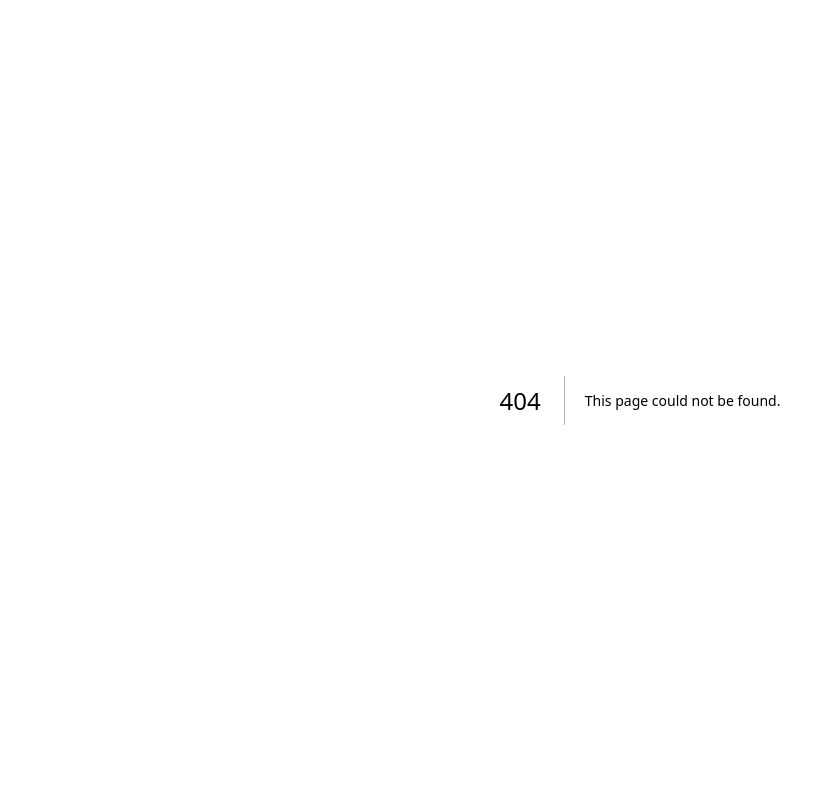
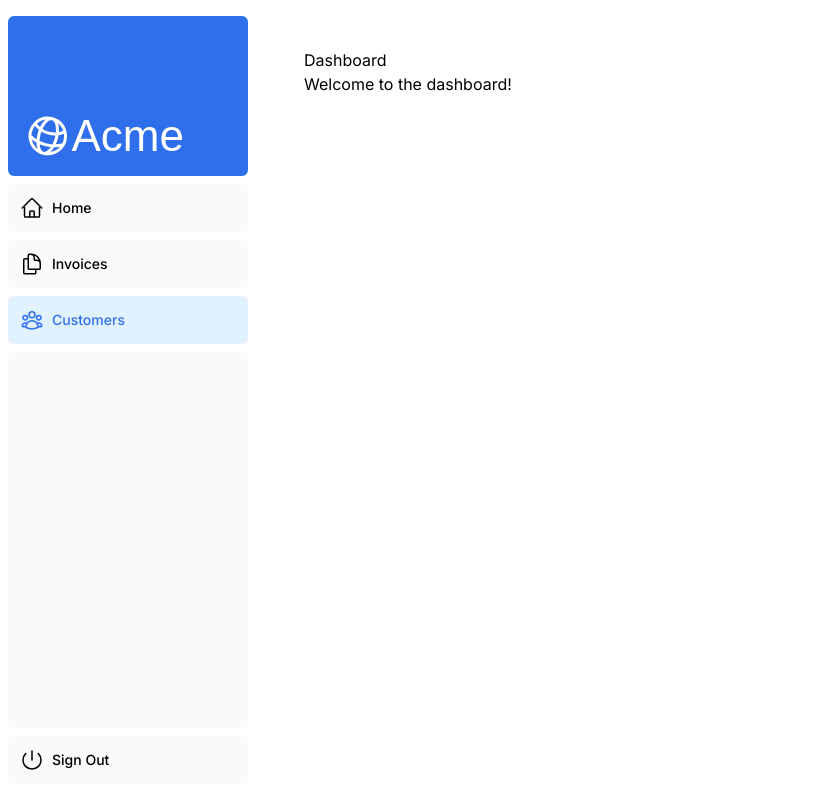
Before and after one commit to goda-kazuki/nextjs-dashboard, a Next.js app: page /dashboard/customers in a window 1280 px wide. Before the commit this address had no page. Shown: the whole page, without its empty margins (0-835 px from the left). Built offline with nearby package versions, Linux system fonts and the light colour scheme; a web font is replaced by a local one.

Commit message:
ナビゲーションリンクの更新とダッシュボードページの追加

```diff
--- /dev/null
+++ b/app/dashboard/customers/page.tsx
@@ -0,0 +1,8 @@
+export default function Page() {
+  return (
+    <div>
+      <h1>Dashboard</h1>
+      <p>Welcome to the dashboard!</p>
+    </div>
+  );
+}
--- /dev/null
+++ b/app/dashboard/invoices/page.tsx
@@ -0,0 +1,8 @@
+export default function Page() {
+  return (
+    <div>
+      <h1>Dashboard</h1>
+      <p>Welcome to the dashboard!</p>
+    </div>
+  );
+}
--- /dev/null
+++ b/app/dashboard/layout.tsx
@@ -0,0 +1,12 @@
+import SideNav from '@/app/ui/dashboard/sidenav';
+
+export default function Layout({ children }: { children: React.ReactNode }) {
+  return (
+    <div className="flex h-screen flex-col md:flex-row md:overflow-hidden">
+      <div className="w-full flex-none md:w-64">
+        <SideNav />
+      </div>
+      <div className="flex-grow p-6 md:overflow-y-auto md:p-12">{children}</div>
+    </div>
+  );
+}
--- /dev/null
+++ b/app/dashboard/page.tsx
@@ -0,0 +1,8 @@
+export default function Page() {
+  return (
+    <div>
+      <h1>Dashboard</h1>
+      <p>Welcome to the dashboard!</p>
+    </div>
+  );
+}
--- a/app/ui/dashboard/nav-links.tsx
+++ b/app/ui/dashboard/nav-links.tsx
@@ -1,8 +1,13 @@
+'use client';
+
 import {
   UserGroupIcon,
   HomeIcon,
   DocumentDuplicateIcon,
 } from '@heroicons/react/24/outline';
+import Link from 'next/link';
+import { usePathname } from 'next/navigation';
+import clsx from 'clsx';
 
 // Map of links to display in the side navigation.
 // Depending on the size of the application, this would be stored in a database.
@@ -17,19 +22,26 @@
 ];
 
 export default function NavLinks() {
+  const pathname = usePathname();
   return (
     <>
       {links.map((link) => {
         const LinkIcon = link.icon;
         return (
-          <a
+          <Link
             key={link.name}
             href={link.href}
-            className="flex h-[48px] grow items-center justify-center gap-2 rounded-md bg-gray-50 p-3 text-sm font-medium hover:bg-sky-100 hover:text-blue-600 md:flex-none md:justify-start md:p-2 md:px-3"
+            className={clsx(
+              'flex h-[48px] grow items-center justify-center gap-2 rounded-md bg-gray-50 p-3 text-sm font-medium hover:bg-sky-100 hover:text-blue-600 md:flex-none md:justify-start md:p-2 md:px-3',
+              {
+                'bg-sky-100 text-blue-600': pathname === link.href,
+              },
+            )}
+
           >
             <LinkIcon className="w-6" />
             <p className="hidden md:block">{link.name}</p>
-          </a>
+          </Link>
         );
       })}
     </>
```
